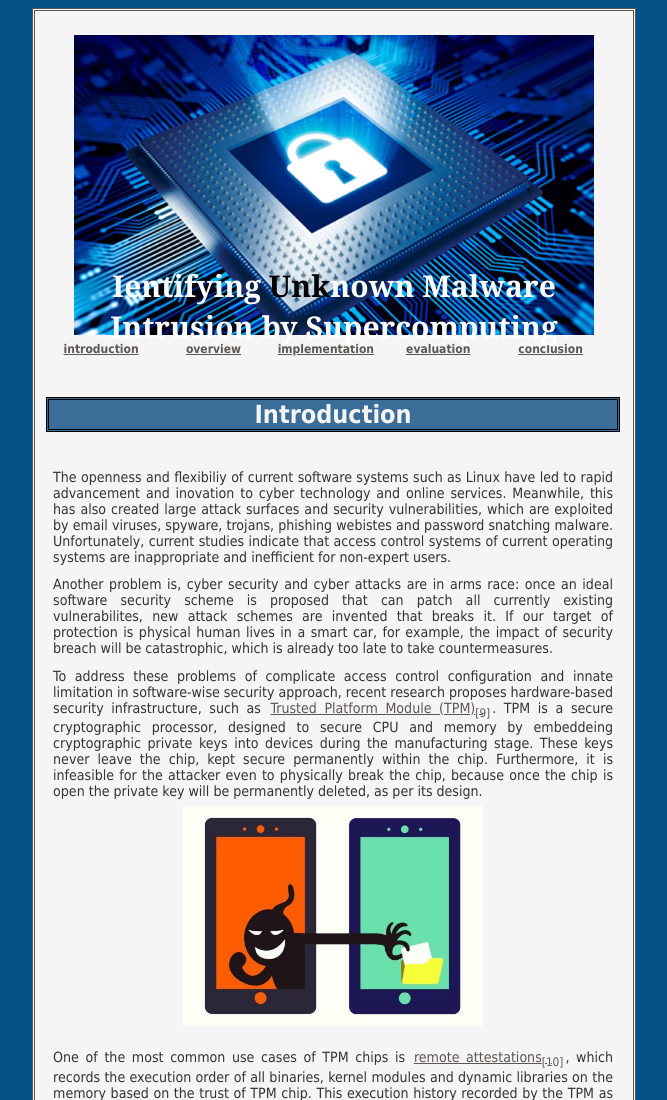
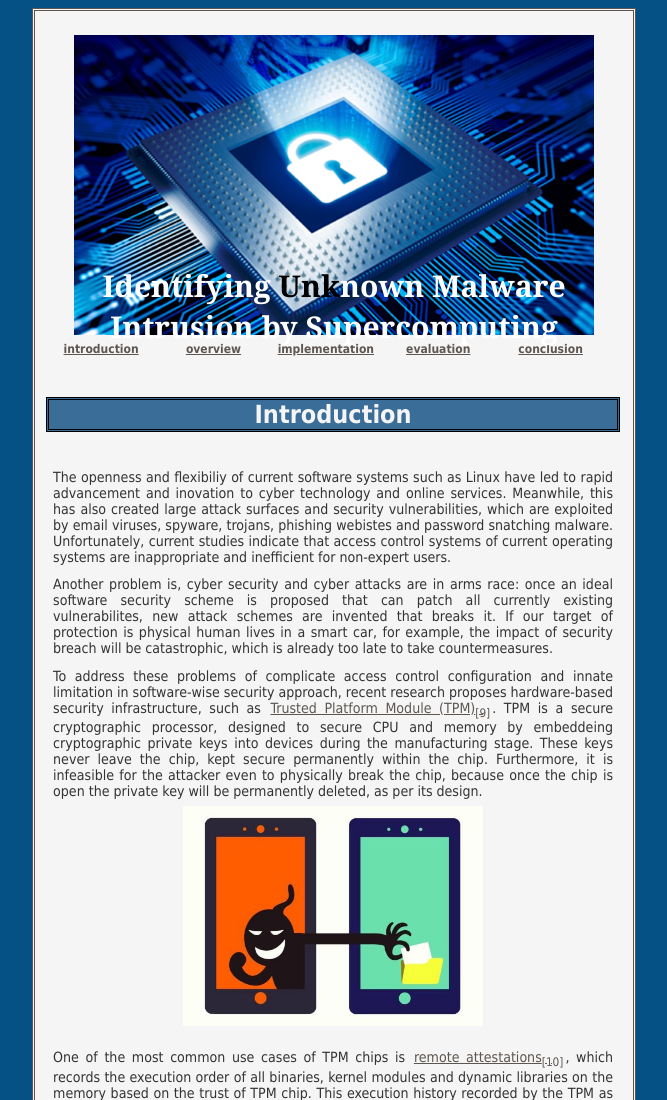
Before and after one commit to gogo9th/gogo9th.github.io, a plain HTML site: page index.html in a window 1280 px wide. Shown: the top 1100 px of the page, without its empty margins (306-973 px from the left). Drawn offline with Linux system fonts and the light colour scheme.

Commit message:
Update index.html

```diff
--- a/index.html
+++ b/index.html
@@ -11,7 +11,7 @@
 <body>
 <div id="page">
 <div id="header">
-<h1>Ientifying<font color=black> Unk</font>nown Malware Intrusion by Supercomputing</h1>
+<h1>Identifying<font color=black> Unk</font>nown Malware Intrusion by Supercomputing</h1>
 
 </div><center>
 <div id="navbar">
```
